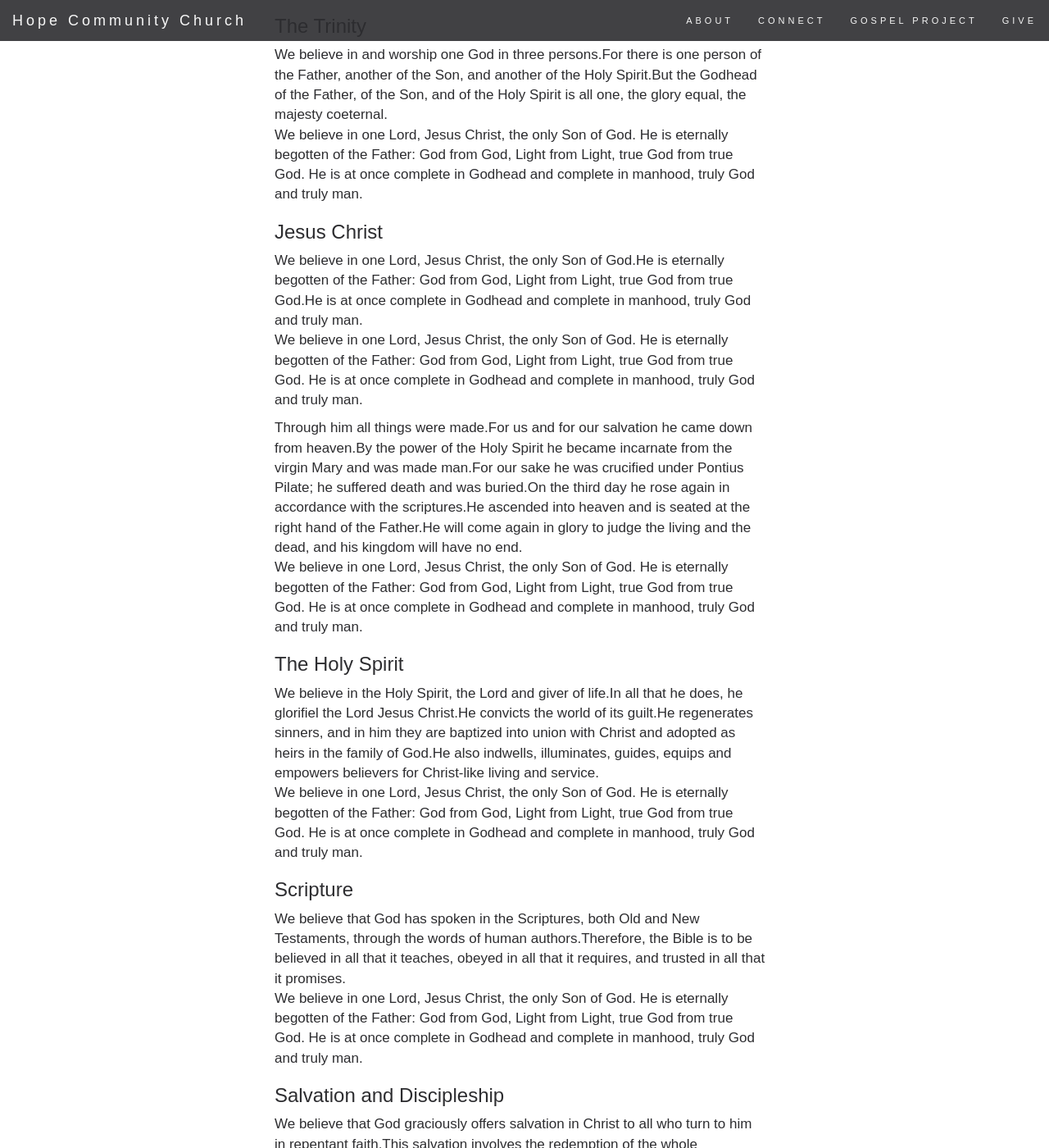
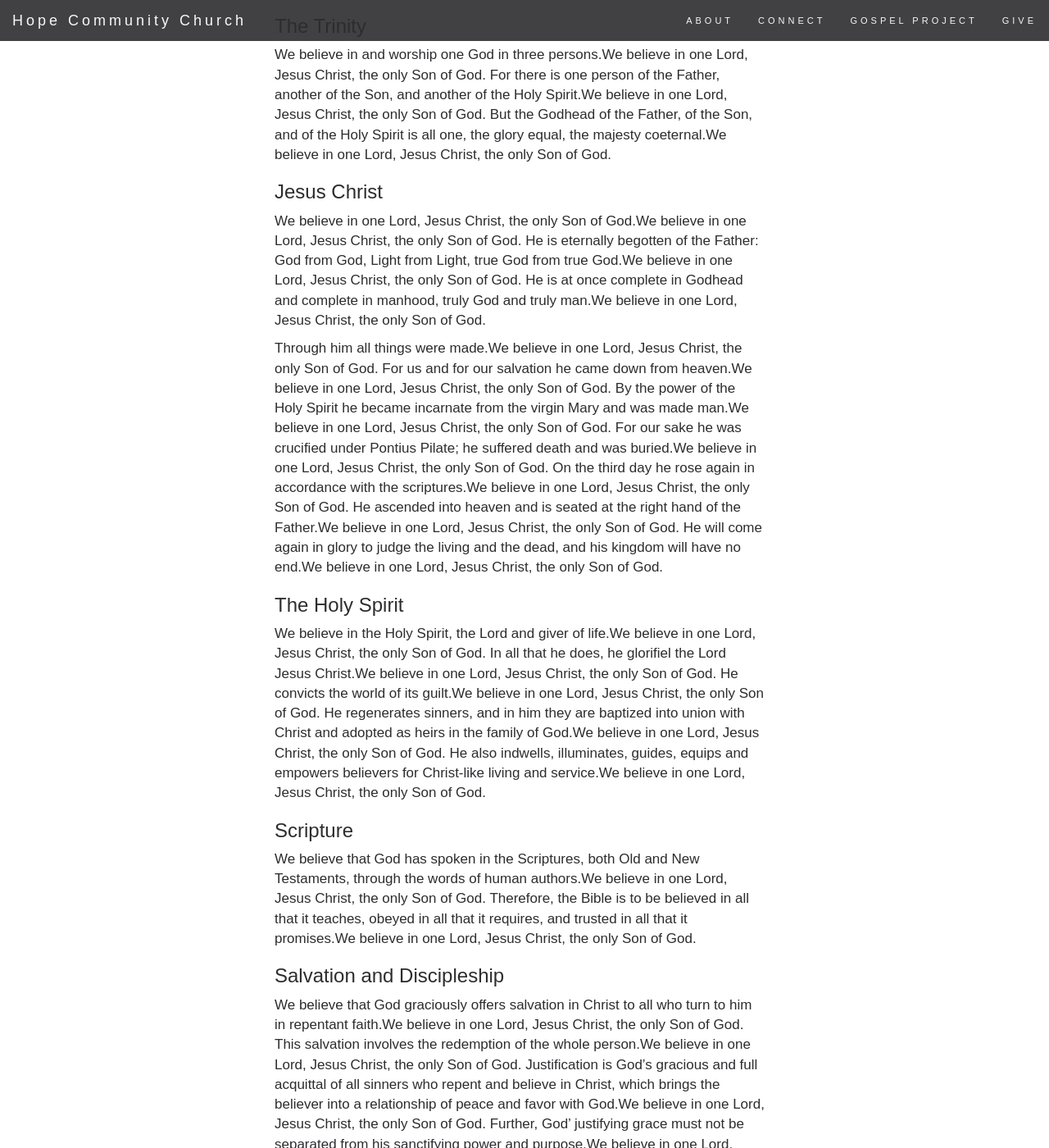
Before and after one commit to calcnerd256/hope-community.github.io, a Jekyll site: the page built from about.html, in a window 1280 px wide and 1400 px high, scrolled down 981 px. Shown: the whole window at 82% size. Built offline with Jekyll 4.4.1, drawn with Linux system fonts in a browser that asks for light colours; nearby versions of some CDN libraries; some of the changed text lies outside the part shown.

Commit message:
descending another level into confession

```diff
--- a/about.html
+++ b/about.html
@@ -45,11 +45,9 @@ permalink: /about/
 					<div class='section-title'>Confession of Faith</div>
 					<div class='section-text-block'>{% for confession in site.data.about.confession_of_faith %}
 
-<h3>{{ confession.name }}</h3>{% for paragraph in confession.paragraphs %}{{ paragraph }}
-<p>
-	We believe in one Lord, Jesus Christ, the only Son of God.
-	He is eternally begotten of the Father: God from God, Light from Light, true God from true God.
-	He is at once complete in Godhead and complete in manhood, truly God and truly man.
+<h3>{{ confession.name }}</h3>{% for paragraph in confession.paragraphs %}
+<p>{% for sentence in paragraph %}
+	{{ sentence }}We believe in one Lord, Jesus Christ, the only Son of God.{% endfor %}
 </p>{% unless forloop.last %}{{ "" }}
 {% endunless %}{% endfor %}{% endfor %}
 					</div>
```
